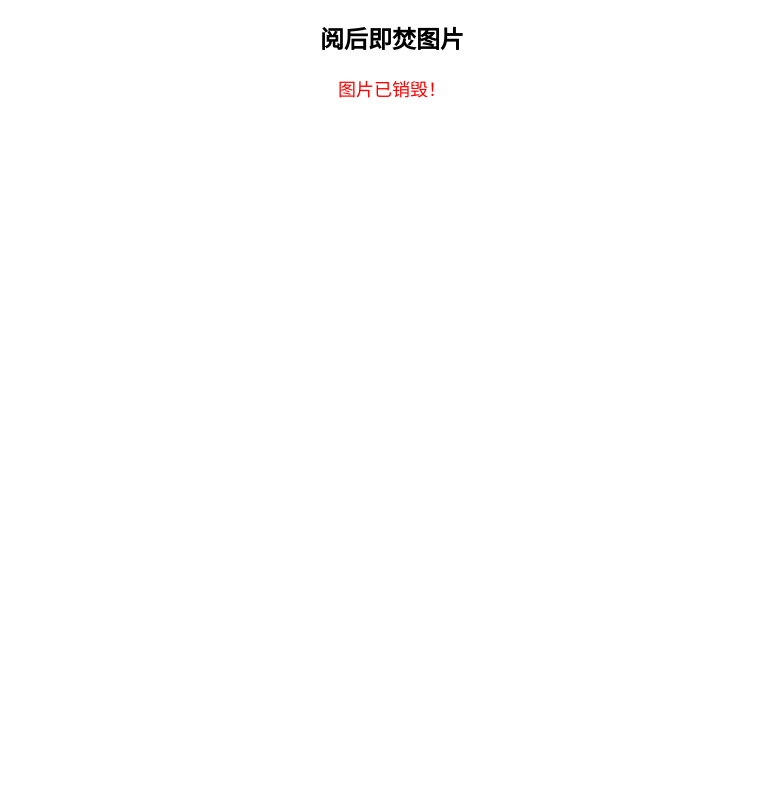
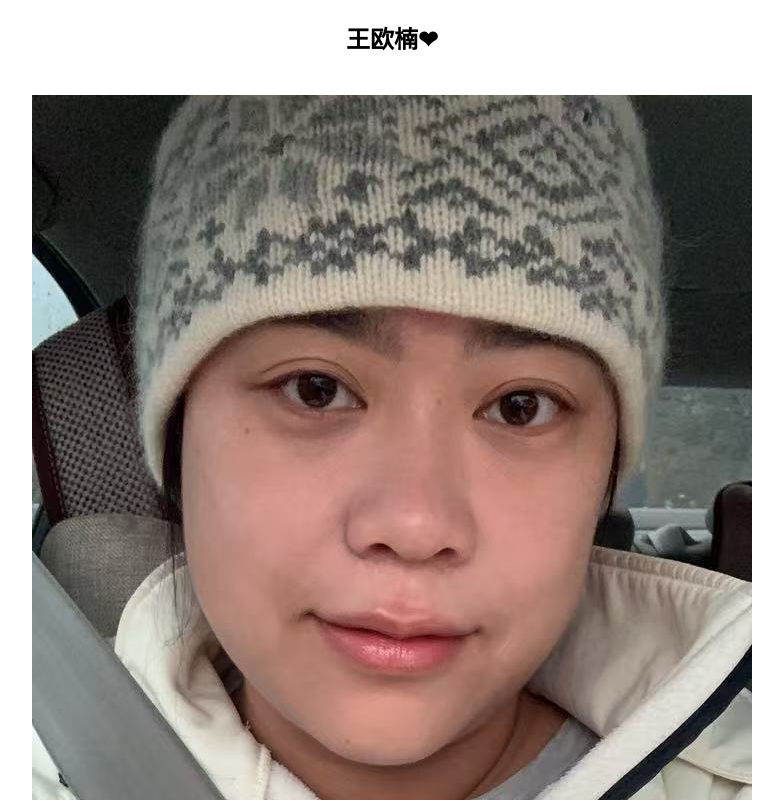
Before and after one commit to EOF-DE/self-image, a plain HTML site: page index.html in a window 1280 px wide. Shown: the top 800 px of the page, without its empty margins (248-1031 px from the left). Drawn offline with Linux system fonts and the light colour scheme.

Commit message:
Update index.html

```diff
--- a/index.html
+++ b/index.html
@@ -3,7 +3,7 @@
 <head>
     <meta charset="UTF-8">
     <meta name="viewport" content="width=device-width, initial-scale=1.0">
-    <title>阅后即焚图片</title>
+    <title>王欧楠❤</title>
     <style>
         body { text-align: center; font-family: Arial, sans-serif; }
         #preview { max-width: 100%; margin-top: 20px; }
@@ -11,21 +11,6 @@
     </style>
 </head>
 <body>
-    <h2>阅后即焚图片</h2>
-    <p id="timer">图片将在 5 秒后销毁...</p>
-    <img id="preview" src="your-image.jpg">
-
-    <script>
-        // 检查用户是否已经访问过
-        if (localStorage.getItem('imageViewed')) {
-            document.body.innerHTML = '<h2>图片已销毁，无法再次查看！</h2>';
-        } else {
-            setTimeout(() => {
-                document.getElementById('preview').style.display = 'none';
-                document.getElementById('timer').innerText = '图片已销毁！';
-                localStorage.setItem('imageViewed', 'true'); // 标记已查看
-            }, 5000);
-        }
-    </script>
-</body>
+    <h2>王欧楠❤</h2>
+    <img id="preview" src="won.jpg">
 </html>
```
